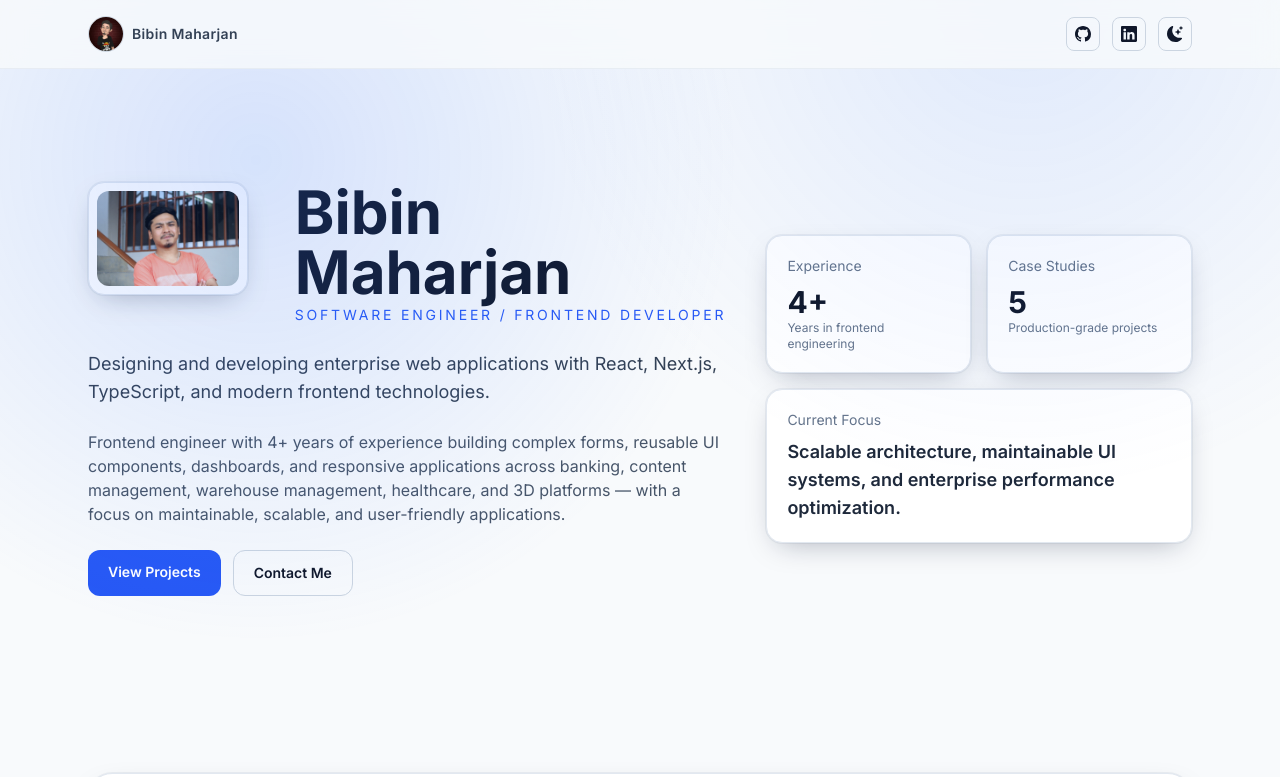
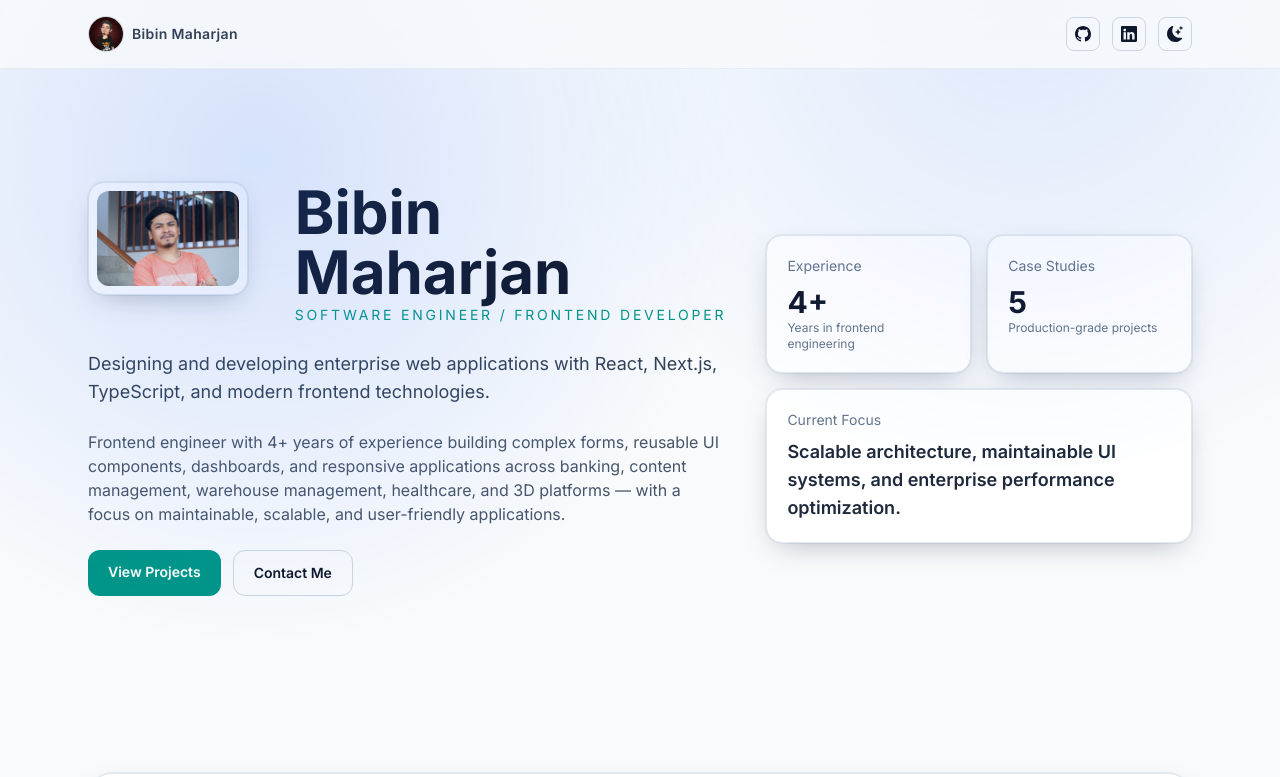
Before and after one commit to BbinMaharjan/my-portfolio, a Next.js app: page / in a window 1280 px wide. Shown: the top 777 px of the page. Built offline with nearby package versions, Linux system fonts and the light colour scheme.

Commit message:
# update

```diff
--- a/src/app/page.tsx
+++ b/src/app/page.tsx
@@ -157,7 +157,7 @@ function CountUp({ end, suffix = "" }: { end: number; suffix?: string }) {
 
 export default function Home() {
   const [activeFilter, setActiveFilter] = useState<ProjectType>("All");
-  const [darkMode, setDarkMode] = useState(true);
+  const [darkMode, setDarkMode] = useState(false);
 
   useEffect(() => {
     const savedTheme = localStorage.getItem("theme");
--- a/tailwind.config.ts
+++ b/tailwind.config.ts
@@ -11,16 +11,16 @@ const config: Config = {
     extend: {
       colors: {
         brand: {
-          50: "#eef6ff",
-          100: "#d9e9ff",
-          200: "#bdd9ff",
-          300: "#92c1ff",
-          400: "#5f9eff",
-          500: "#3878ff",
-          600: "#2759f5",
-          700: "#2045df",
-          800: "#213ab4",
-          900: "#22378d",
+          50: "#e0f7fa",
+          100: "#b2e0e8",
+          200: "#81ded4",
+          300: "#4fd1c5",
+          400: "#2cc4b8",
+          500: "#00b8a9",
+          600: "#009688",
+          700: "#00838f",
+          800: "#006064",
+          900: "#004d56",
         },
       },
       boxShadow: {
```
